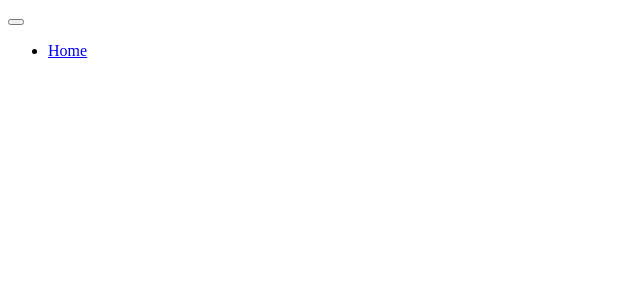
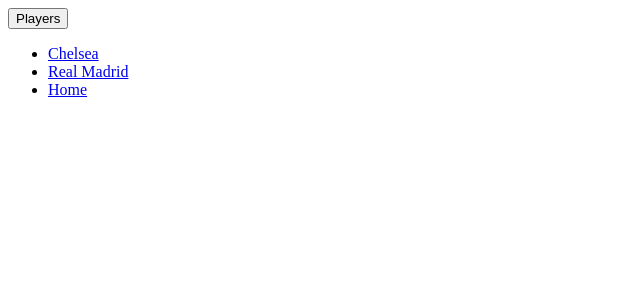
Before and after one commit to kashifumar/kas-helloworld, a Next.js app: page /soccer in a window 1280 px wide. Shown: the top 300 px of the page, without its empty margins (0-640 px from the left). Built offline with nearby package versions, Linux system fonts and the light colour scheme.

Commit message:
Dynamic Segments

```diff
--- a/app/(sports)/soccer/page.tsx
+++ b/app/(sports)/soccer/page.tsx
@@ -7,9 +7,11 @@
 
   return (
     <div>
-      <button type="button" onClick={() => router.push('soccer/players')}></button>
+      <button type="button" onClick={() => router.push('soccer/players')}>Players</button>
       <ul>
-        <li><Link href="/">Home</Link></li>
+      <li><Link href="/soccer/chelsea">Chelsea</Link></li>
+      <li><Link href="/soccer/real-madrid">Real Madrid</Link></li>
+      <li><Link href="/">Home</Link></li>
       </ul>
     </div>
   );
--- a/app/head.tsx
+++ b/app/head.tsx
@@ -1,7 +1,7 @@
 export default function Head() {
   return (
     <>
-      <title>Create Next App</title>
+      <title>Kashif Umar - My First NextJS App</title>
       <meta content="width=device-width, initial-scale=1" name="viewport" />
       <meta name="description" content="Generated by create next app" />
       <link rel="icon" href="/favicon.ico" />
```
Also changed, not shown: app/(sports)/soccer/[teams]/page.tsx (added, +18 -0 lines), app/name/address/page.tsx (+7 -0 lines).
